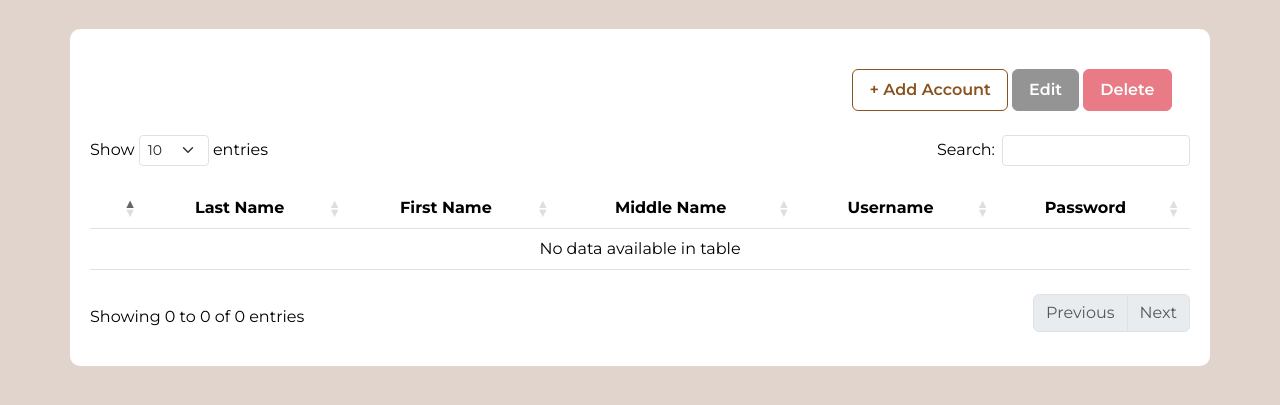
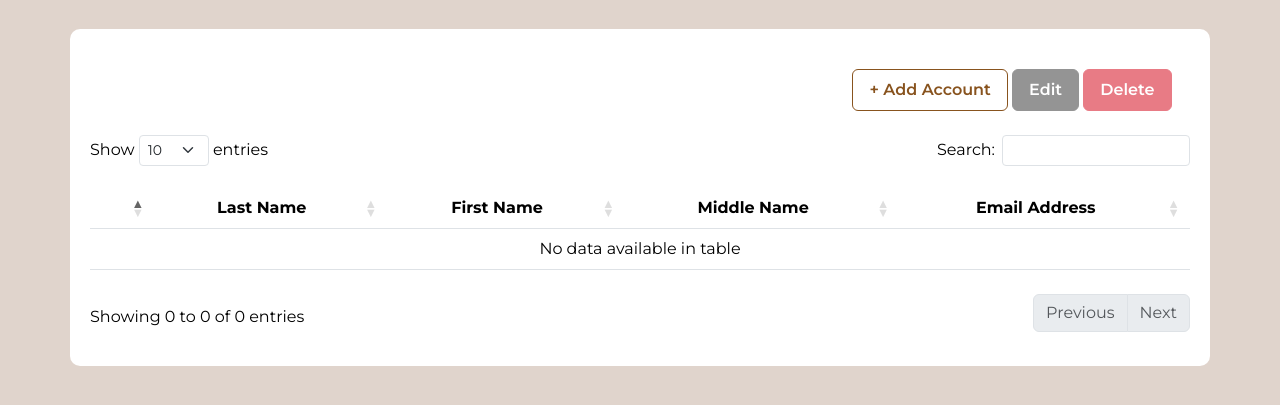
Before and after one commit to TEAM-7-SAD/SweetAvenuePOS, a PHP site: page /SweetAvenuePOS/accounts.php in a window 1280 px wide. Shown: the part 171-576 px from the top of the page. Run offline with PHP 8.4, Linux system fonts and the light colour scheme; the visitor is signed in with stand-in values (Sample User, id 1); data that the repository does not hold is empty; some libraries are stand-ins or nearby versions.

Commit message:
Remove password column from the table

```diff
--- a/src/accounts.php
+++ b/src/accounts.php
@@ -71,8 +71,7 @@ if(isset($_SESSION['id'])) {
                         <th>Last Name</th>
                         <th>First Name</th>
                         <th>Middle Name</th>
-                        <th>Username</th>
-                        <th>Password</th>
+                        <th>Email Address</th>
                       </tr>
                     </thead>
                     <tbody>
@@ -87,8 +86,7 @@ if(isset($_SESSION['id'])) {
                                       <td>'.$row['last_name'].'</td>
                                       <td>'.$row["first_name"].'</td>
                                       <td>'.$row['middle_name'].'</td>
-                                      <td>'.$row['username'].'</td>
-                                      <td>'.$row['password'].'</td>
+                                      <td>'.$row['email'].'</td>
                                   </tr>
                                   ';
                               }
--- a/src/add-account.php
+++ b/src/add-account.php
@@ -6,6 +6,7 @@ $first_name = $_POST['first_name'];
 $middle_name = $_POST['middle_name'];
 $username = $_POST['username'];
 $password = $_POST['password'];
+$hashed_password = password_hash($password, PASSWORD_DEFAULT);
 
 if(empty($last_name) || empty($first_name) || empty($middle_name) || empty($username) || empty($password)) {
     header("Location: accounts.php");
@@ -14,7 +15,7 @@ if(empty($last_name) || empty($first_name) || empty($middle_name) || empty($user
 
 $sql = "INSERT INTO user (last_name, first_name, middle_name, username, password) VALUES (?, ?, ?, ?, ?)";
 $stmt = $db->prepare($sql);
-$stmt->bind_param('sssss', $last_name, $first_name, $middle_name, $username, $password);
+$stmt->bind_param('sssss', $last_name, $first_name, $middle_name, $username, $hashed_password);
 $stmt->execute();
 $stmt->close();
 
@@ -32,7 +33,6 @@ $html = '
         <td>'.$row["first_name"].'</td>
         <td>'.$row['middle_name'].'</td>
         <td>'.$row['username'].'</td>
-        <td>'.$row['password'].'</td>
     </tr>
 ';
 
```
